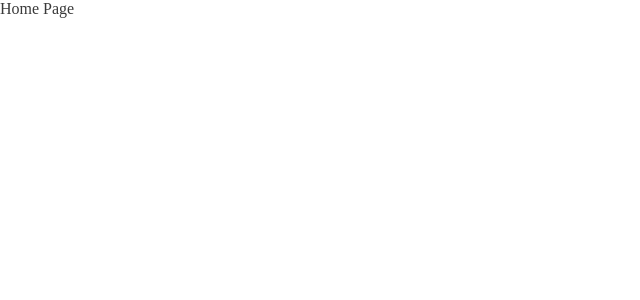
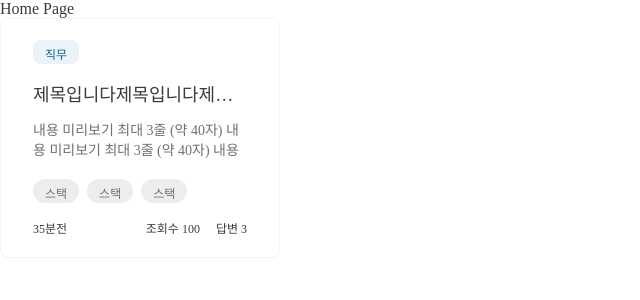
Before and after one commit to Soongmile/Soongmile-FE, a Next.js app: page / in a window 1280 px wide. Shown: the top 300 px of the page, without its empty margins (0-640 px from the left). Built offline with nearby package versions, Linux system fonts and the light colour scheme.

Commit message:
[#2] feat: 카드형 컴포넌트 제작

```diff
--- /dev/null
+++ b/components/reusable/Card.tsx
@@ -0,0 +1,91 @@
+import { Spacing } from './Spacing';
+import { Tag } from './Tag';
+import styled from 'styled-components';
+import colors from '@/styles/colors';
+
+export function Card() {
+  return (
+    <StyledCard>
+      <Tag variant="color" content="직무" />
+      <Spacing direction="vertical" size={16} />
+      <Title>제목입니다제목입니다제목입니다제목입니다제목입니다제목입니다</Title>
+      <Spacing direction="vertical" size={16} />
+      <ContentText>
+        내용 미리보기 최대 3줄 (약 40자) 내용 미리보기 최대 3줄 (약 40자) 내용 미리보기 최대 3줄 (약
+        40자) 내용 미리보기 내용 미리보기 최대 3줄 (약 40자) 내용 미리보기 최대 3줄 (약 40자) 내용
+        미리보기 최대 3줄 (약 40자) 내용 미리보기
+      </ContentText>
+      <Spacing direction="vertical" size={16} />
+      <StackTagsWrap>
+        <Tag variant="gray" content="스택"></Tag>
+        <Spacing direction="horizontal" size={8} />
+        <Tag variant="gray" content="스택"></Tag>
+        <Spacing direction="horizontal" size={8} />
+        <Tag variant="gray" content="스택"></Tag>
+      </StackTagsWrap>
+      <Spacing direction="vertical" size={16} />
+      <InfoTextWrap>
+        <InfoText>{`${35}분전`}</InfoText>
+        <InfoTwoTextWrap>
+          <InfoText>{`조회수 ${100}`}</InfoText>
+          <Spacing direction="horizontal" size={16} />
+          <InfoText>{`답변 ${3}`}</InfoText>
+        </InfoTwoTextWrap>
+      </InfoTextWrap>
+    </StyledCard>
+  );
+}
+
+const StyledCard: any = styled.div`
+  display: flex;
+  flex-direction: column;
+  align-items: start;
+  width: 280px;
+  height: 240px;
+  border-radius: 8px;
+  border: 1px solid var(--gray-1, #f2f4f6);
+  background: var(--white, #fff);
+  padding: 21px 32px 20px 32px;
+`;
+
+const ContentText = styled.div`
+  display: -webkit-box;
+  -webkit-box-orient: vertical;
+  -webkit-line-clamp: 3;
+  overflow: hidden;
+  font-size: 14px;
+  height: 51px;
+  color: ${colors.gray3};
+`;
+
+const StackTagsWrap = styled.div`
+  display: flex;
+  width: max-content;
+  flex-direction: row;
+`;
+
+const Title = styled.div`
+  display: -webkit-box;
+  -webkit-box-orient: vertical;
+  -webkit-line-clamp: 1;
+  overflow: hidden;
+  font-size: 18px;
+`;
+
+const InfoTextWrap = styled.div`
+  display: flex;
+  margin: 0;
+  width: 100%;
+  flex-direction: row;
+  align-items: center;
+  justify-content: space-between;
+`;
+
+const InfoText = styled.span`
+  font-size: 12px;
+`;
+
+const InfoTwoTextWrap = styled(InfoTextWrap)`
+  width: fit-content;
+  justify-content: start;
+`;
--- a/components/reusable/Spacing.tsx
+++ b/components/reusable/Spacing.tsx
@@ -1,5 +1,5 @@
-import StyledSpacing from '@/styles/StyledSpacing';
 import { HTMLAttributes, memo } from 'react';
+import styled from 'styled-components';
 
 interface Props extends HTMLAttributes<HTMLDivElement> {
   children?: never;
@@ -10,3 +10,14 @@ interface Props extends HTMLAttributes<HTMLDivElement> {
 export const Spacing = memo(function Spacing({ direction = 'vertical', size, ...props }: Props) {
   return <StyledSpacing direction={direction} size={size} />;
 });
+
+interface StyledSpacingProps {
+  readonly direction: 'horizontal' | 'vertical';
+  readonly size: number;
+}
+
+const StyledSpacing = styled.div<StyledSpacingProps>`
+  flex: none;
+  width: ${(props) => (props.direction === 'horizontal' ? `${props.size}px` : undefined)};
+  height: ${(props) => (props.direction === 'vertical' ? `${props.size}px` : undefined)};
+`;
--- a/components/reusable/Tag.tsx
+++ b/components/reusable/Tag.tsx
@@ -1,13 +1,46 @@
-import StyledTag from '@/styles/StyledTag';
+import colors from '@/styles/colors';
+import styled from 'styled-components';
 
 interface Props extends React.HTMLAttributes<HTMLSpanElement> {
   readonly variant?: 'color' | 'gray';
+  readonly content: string;
 }
 
-export function Tag({ variant = 'color', ...props }: Props) {
+export function Tag({ variant = 'color', content, ...props }: Props) {
   return (
     <StyledTag variant={variant} {...props}>
-      내용
+      {content}
     </StyledTag>
   );
 }
+
+interface StyledTagProps {
+  readonly variant: 'color' | 'gray';
+}
+
+const StyledTag = styled.span<StyledTagProps>`
+  background-color: ${(props) => backgroundColor[props.variant]};
+  color: ${(props) => textColor[props.variant]};
+  border-radius: ${(props) => radiusSize[props.variant]};
+  height: 24px;
+  min-width: fit-content;
+  font-size: 12px;
+  border: none;
+  padding: 5px 12px;
+  margin: 0;
+`;
+
+const backgroundColor = {
+  color: colors.primarybg,
+  gray: colors.graybg,
+};
+
+const textColor = {
+  color: colors.primary,
+  gray: colors.gray3,
+};
+
+const radiusSize = {
+  color: '8px',
+  gray: '100px',
+};
--- a/pages/index.tsx
+++ b/pages/index.tsx
@@ -1,9 +1,13 @@
-import type { NextPage } from 'next'
+import { Card } from '@/components/reusable/Card';
+import type { NextPage } from 'next';
 
 const Home: NextPage = () => {
   return (
-    <h1>Home Page</h1>
-  )
-}
+    <>
+      <h1>Home Page</h1>
+      <Card />
+    </>
+  );
+};
 
-export default Home
+export default Home;
```
Also changed, not shown: styles/StyledSpacing.tsx (deleted, +0 -14 lines), styles/StyledTag.tsx (deleted, +0 -35 lines).
